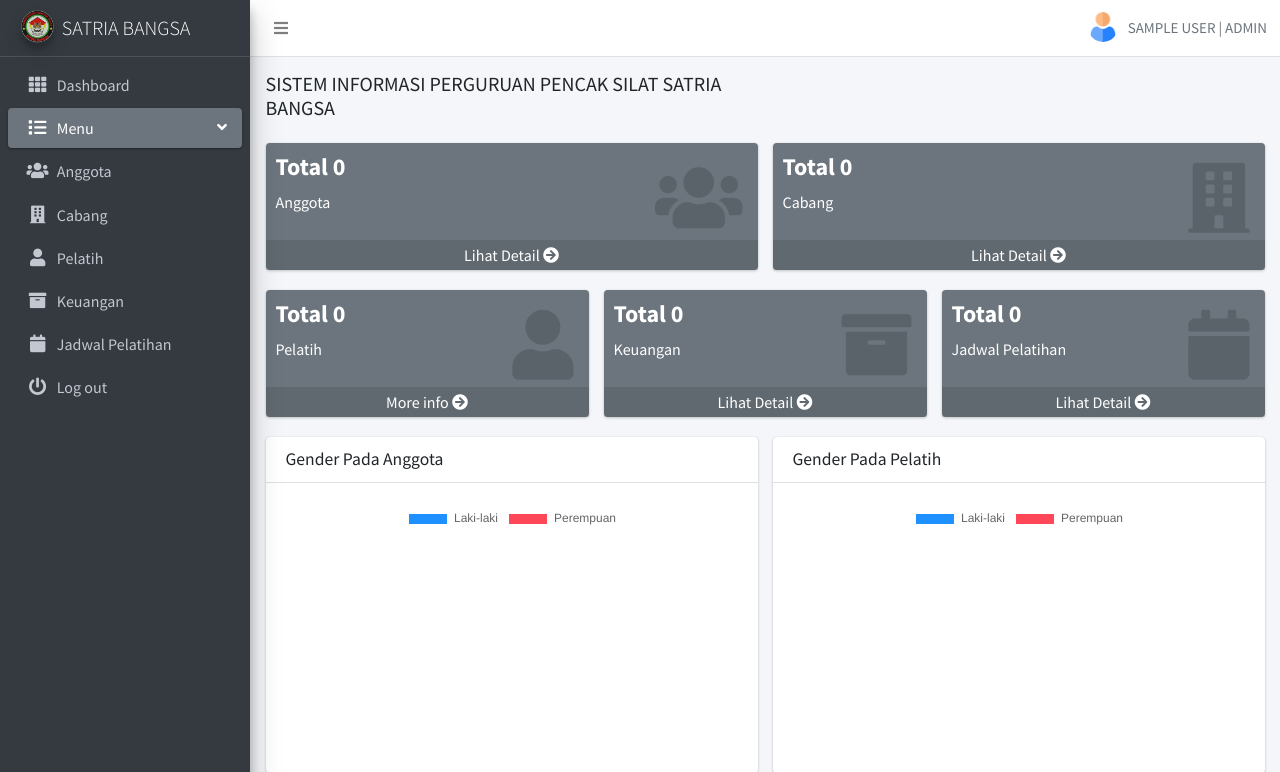
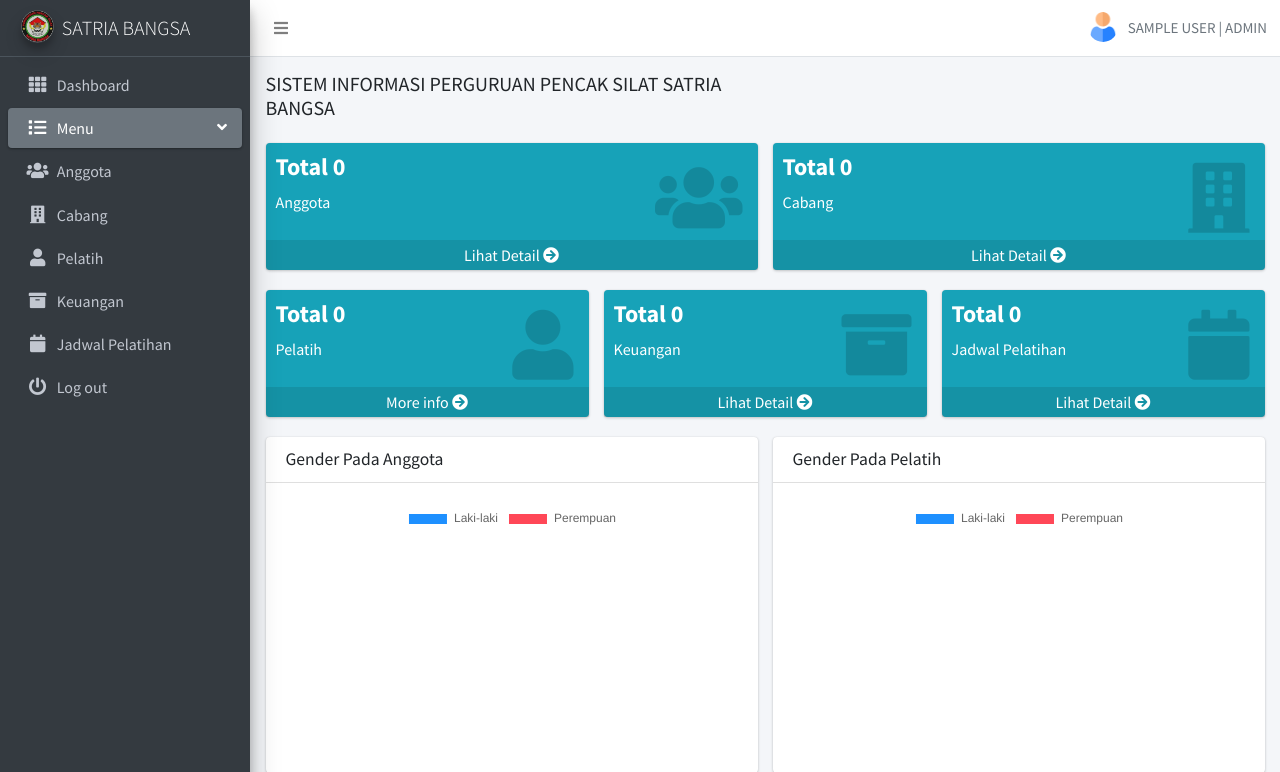
Before and after one commit to adjimuhamadzidan20/pencaksilat_satriabangsa, a PHP site: page / in a window 1280 px wide. Shown: the top 772 px of the page. Run offline with PHP 8.4, Linux system fonts and the light colour scheme; the visitor is signed in with stand-in values (Sample User, id 1); data that the repository does not hold is empty; some libraries are stand-ins or nearby versions.

Commit message:
update file
merubah warna box dashboard

```diff
--- a/pages/dashboard.php
+++ b/pages/dashboard.php
@@ -52,7 +52,7 @@
     <div class="row">
       <div class="col-sm-6">
         <!-- small box -->
-        <div class="small-box bg-secondary">
+        <div class="small-box bg-info">
           <div class="inner">
             <h4 class="font-weight-bold">Total <?php echo mysqli_num_rows($anggota); ?></h4>
             <p>Anggota</p>
@@ -66,7 +66,7 @@
       <!-- ./col -->
       <div class="col-sm-6">
         <!-- small box -->
-        <div class="small-box bg-secondary">
+        <div class="small-box bg-info">
           <div class="inner">
             <h4 class="font-weight-bold">Total <?php echo mysqli_num_rows($cabang); ?></h4>
             <p>Cabang</p>
@@ -82,7 +82,7 @@
       <!-- ./col -->
       <div class="col-sm-4">
         <!-- small box -->
-        <div class="small-box bg-secondary">
+        <div class="small-box bg-info">
           <div class="inner">
             <h4 class="font-weight-bold">Total <?php echo mysqli_num_rows($pelatih); ?></h4>
             <p>Pelatih</p>
@@ -96,7 +96,7 @@
       <!-- ./col -->
       <div class="col-sm-4">
         <!-- small box -->
-        <div class="small-box bg-secondary">
+        <div class="small-box bg-info">
           <div class="inner">
             <h4 class="font-weight-bold">Total <?php echo mysqli_num_rows($keuangan); ?></h4>
             <p>Keuangan</p>
@@ -110,7 +110,7 @@
       <!-- ./col -->
       <div class="col-sm-4">
         <!-- small box -->
-        <div class="small-box bg-secondary">
+        <div class="small-box bg-info">
           <div class="inner">
             <h4 class="font-weight-bold">Total <?php echo mysqli_num_rows($jadwal); ?></h4>
             <p>Jadwal Pelatihan</p>
```
